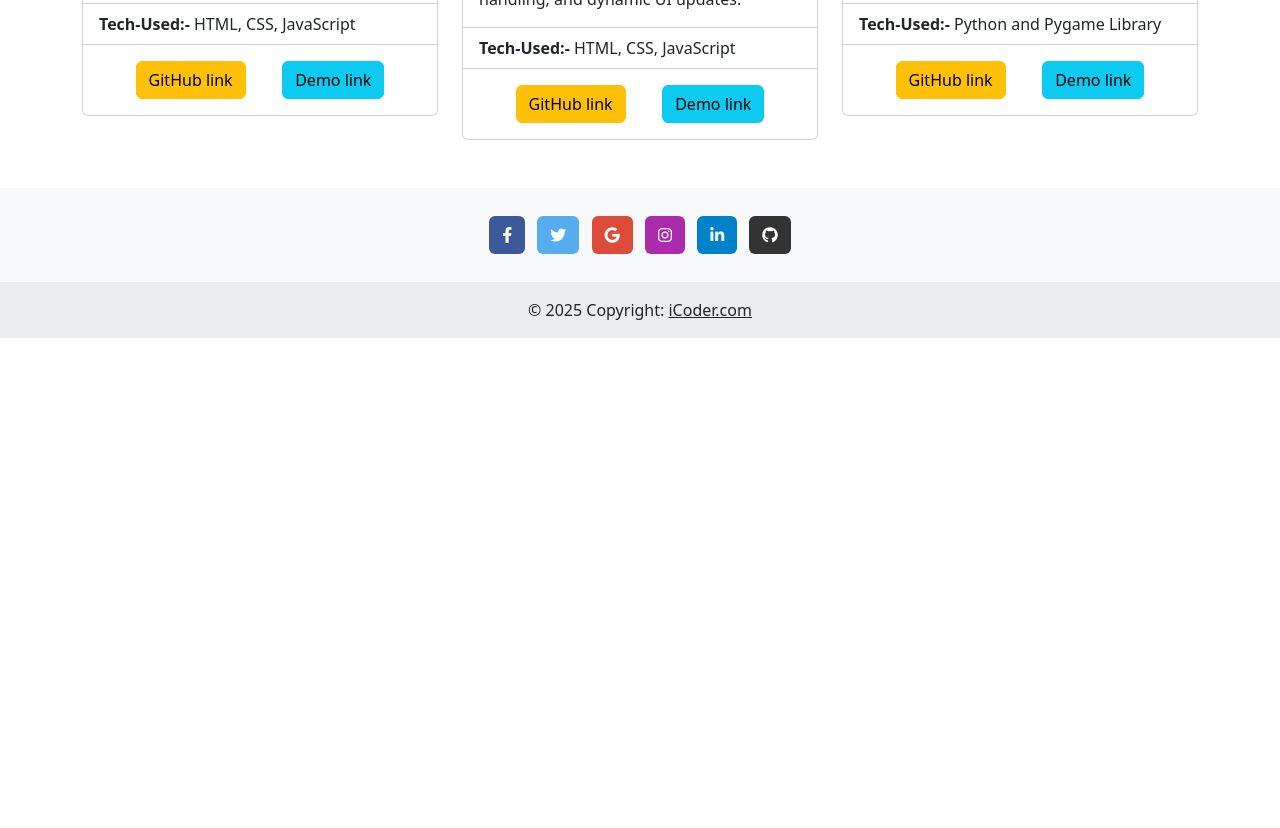
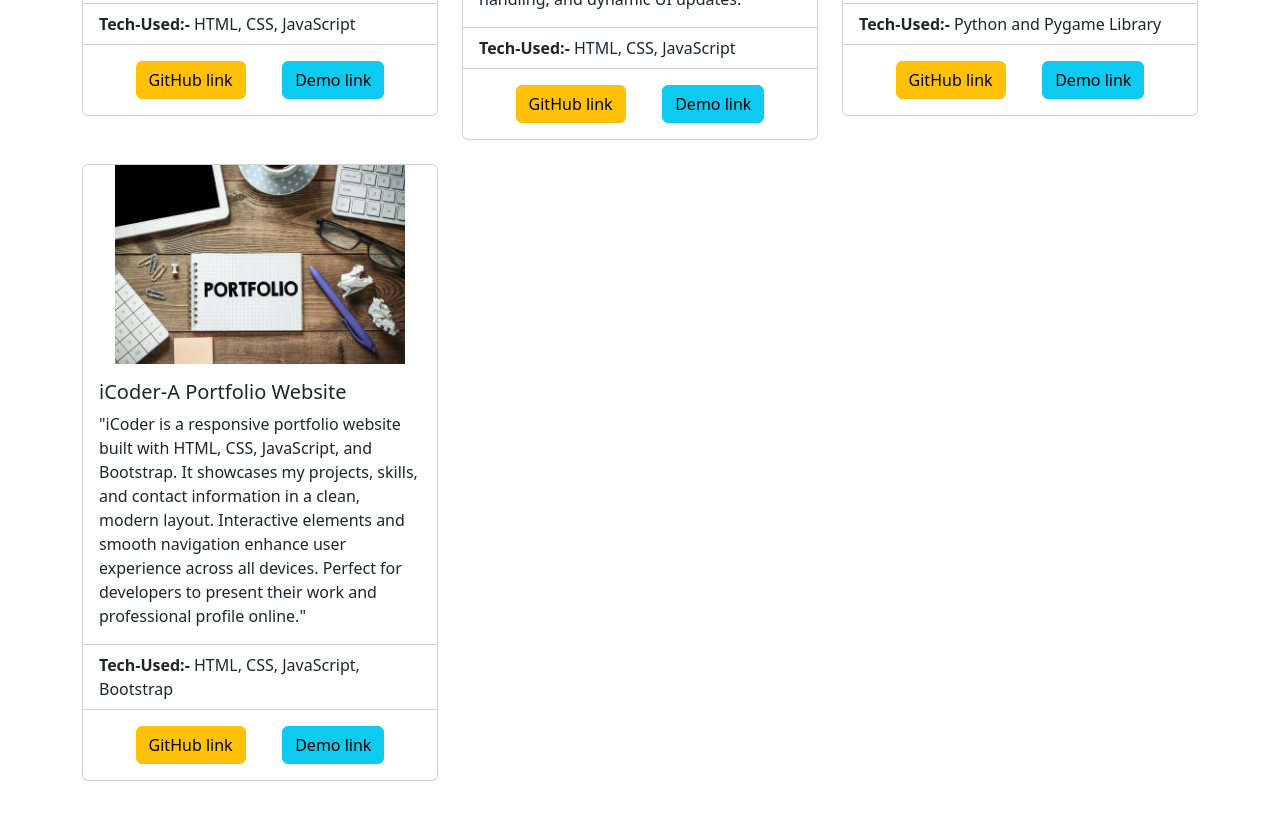
Before and after one commit to Khushi-Keshari/iCoder---Portfolio-Website, a plain HTML site: page projects.html in a window 1280 px wide. Shown: the part 1312-2140 px from the top of the page. Before the commit the page ends 1650 px from the top, so only its background shows below. Drawn offline with nearby package versions, Linux system fonts and the light colour scheme.

Commit message:
Adding Project

```diff
--- a/projects.html
+++ b/projects.html
@@ -259,6 +259,29 @@
                 </div>
             </div>
             </div>
+            <div class="col-12 col-sm-6 col-md-4 col-lg-4">
+            <div class="card">
+              <div class="image-wrapper">
+                <img src="images/portfolio.jpg" class="card-img-top img-fluid" alt="iCoder-A Portfolio Website">
+              </div>
+                <div class="card-body">
+                    <h5 class="card-title">iCoder-A Portfolio Website</h5>
+                        <p class="card-text">"iCoder is a responsive portfolio website built with HTML, CSS, JavaScript, and Bootstrap.
+                          It showcases my projects, skills, and contact information in a clean, modern layout.
+                          Interactive elements and smooth navigation enhance user experience across all devices.
+                          Perfect for developers to present their work and professional profile online."</p>
+                </div>
+                <ul class="list-group list-group-flush">
+                    <li class="list-group-item"><b>Tech-Used:-</b> HTML, CSS, JavaScript, Bootstrap </li>
+
+                </ul>
+
+                <div class="card-body d-flex justify-content-evenly">
+                <button type="button" class="btn btn-warning"><a href="https://github.com/Khushi-Keshari/iCoder---Portfolio-Website" style="text-decoration: none; color: black;" class="card-link">GitHub link</a></button>
+                <button type="button" class="btn btn-info"><a href="https://khushi-keshari.github.io/iCoder---Portfolio-Website/" style="text-decoration: none; color: black;" class="card-link">Demo link</a></button>
+                </div>
+            </div>
+            </div>
 
             <!-- <div class="col-12 col-sm-6 col-md-4 col-lg-4">
             <div class="card h-100">
```
Also changed, not shown: index.html (+2 -2 lines), images/portfolio.jpg (added).
